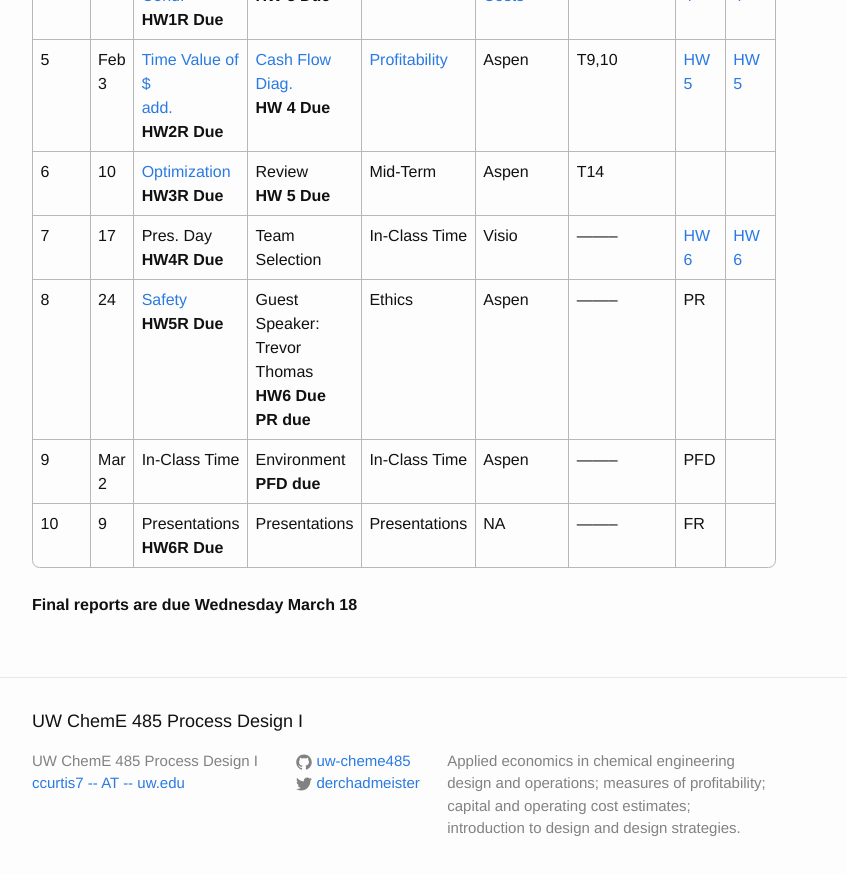
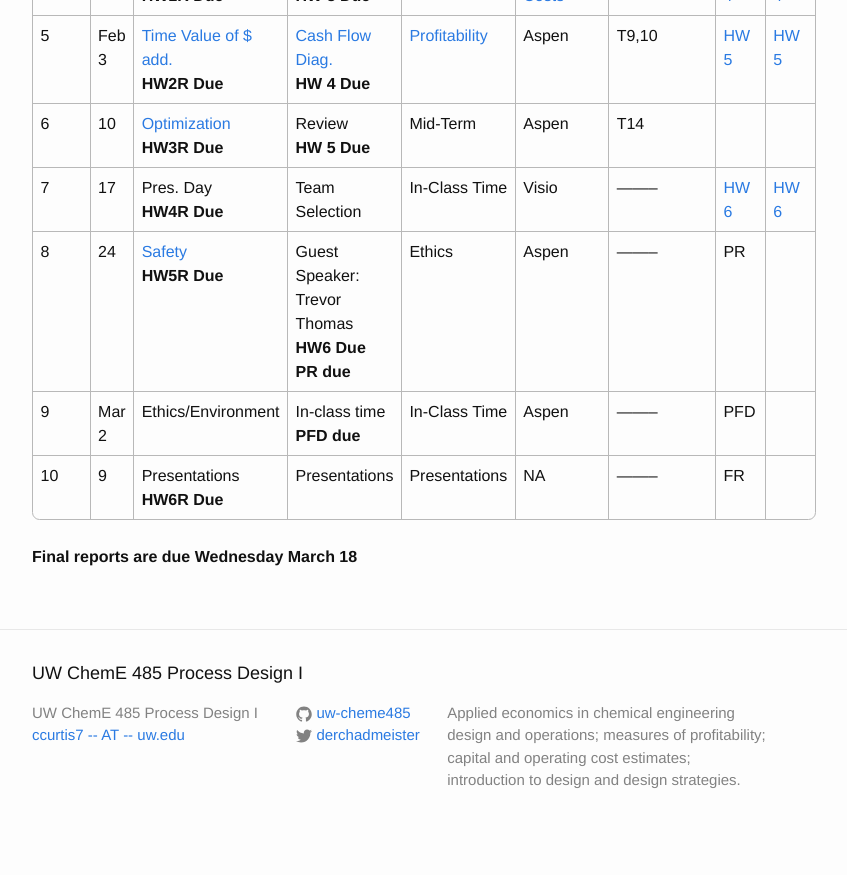
Before and after one commit to uw-cheme485/uw-cheme485.github.io, a Jekyll site: the page built from syllabus.md, in a window 1280 px wide and 900 px high, scrolled down 636 px. Shown: the top 875 px of the window, without its empty margins (238-1085 px from the left). Built offline with Jekyll 4.4.1, drawn with Linux system fonts in a browser that asks for light colours; after the commit the page ends 1488 px from its top, so only the background shows below that.

Commit message:
Updated syllabus with moved lecture.

```diff
--- a/syllabus.md
+++ b/syllabus.md
@@ -16,7 +16,7 @@ collection: main
 | 6    | 10    | [Optimization](https://github.com/uw-cheme485/uw-cheme485.github.io/raw/master/lectures/C14_Optimization.pdf) <br> **HW3R Due**   | Review <br> **HW 5 Due**         | Mid-Term        | Aspen       | T14      |          |
 | 7    | 17    | Pres. Day <br> **HW4R Due**      | Team Selection  | In-Class Time   | Visio       | -------- | [HW 6](https://classroom.github.com/a/igxERhIC)     | [HW 6](https://canvas.uw.edu/courses/1353698/assignments/5107728) |
 | 8    | 24    | [Safety](https://github.com/uw-cheme485/uw-cheme485.github.io/raw/master/lectures/C26_Safety.pdf) <br> **HW5R Due**         | Guest Speaker: <br> Trevor Thomas <br> **HW6 Due** <br> **PR due**   | Ethics          | Aspen       | -------- | PR       |
-| 9    | Mar 2 | In-Class Time  | Environment <br> **PFD due**  | In-Class Time   | Aspen       | -------- | PFD      |
+| 9    | Mar 2 | Ethics/Environment  | In-class time <br> **PFD due**  | In-Class Time   | Aspen       | -------- | PFD      |
 | 10   | 9     | Presentations <br> **HW6R Due**  | Presentations   | Presentations   | NA          | -------- | FR       |
 
 **Final reports are due Wednesday March 18**
```
